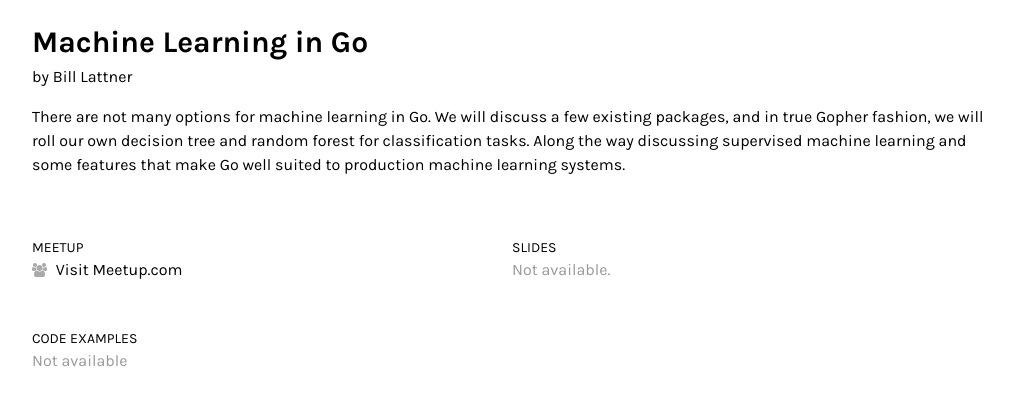
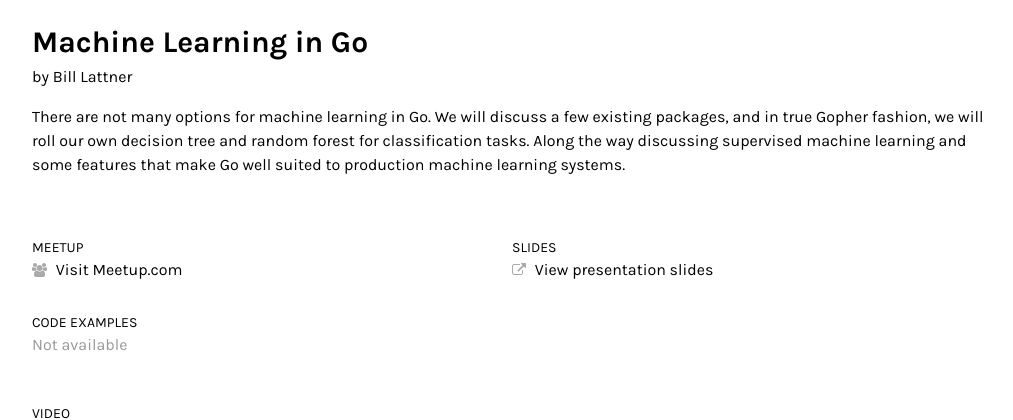
Before and after one commit to chicagolang/site, a Jekyll site: the page built from _posts/2015-06-08-machine-learning-in-go.md, in a window 1280 px wide and 900 px high, scrolled down 447 px, cut to the strip 0-420 px from the top of the window. Shown: the whole strip, without its empty margins (128-1141 px from the left). Built offline with Jekyll 4.4.1, drawn with Linux system fonts in a browser that asks for light colours; comment, search, counter and statistics services are not loaded; some of the changed lines change nothing that is shown.

Commit message:
Add machine learning slides

```diff
--- a/_posts/2015-06-08-machine-learning-in-go.md
+++ b/_posts/2015-06-08-machine-learning-in-go.md
@@ -12,6 +12,7 @@ event:
   time: 6:30 PM
 meetup_id: 222224616
 youtube_id: mRHqNrCRWug
+presentation_url: /assets/machine_learning_in_go.pdf
 categories:
   - events
   - past
```
